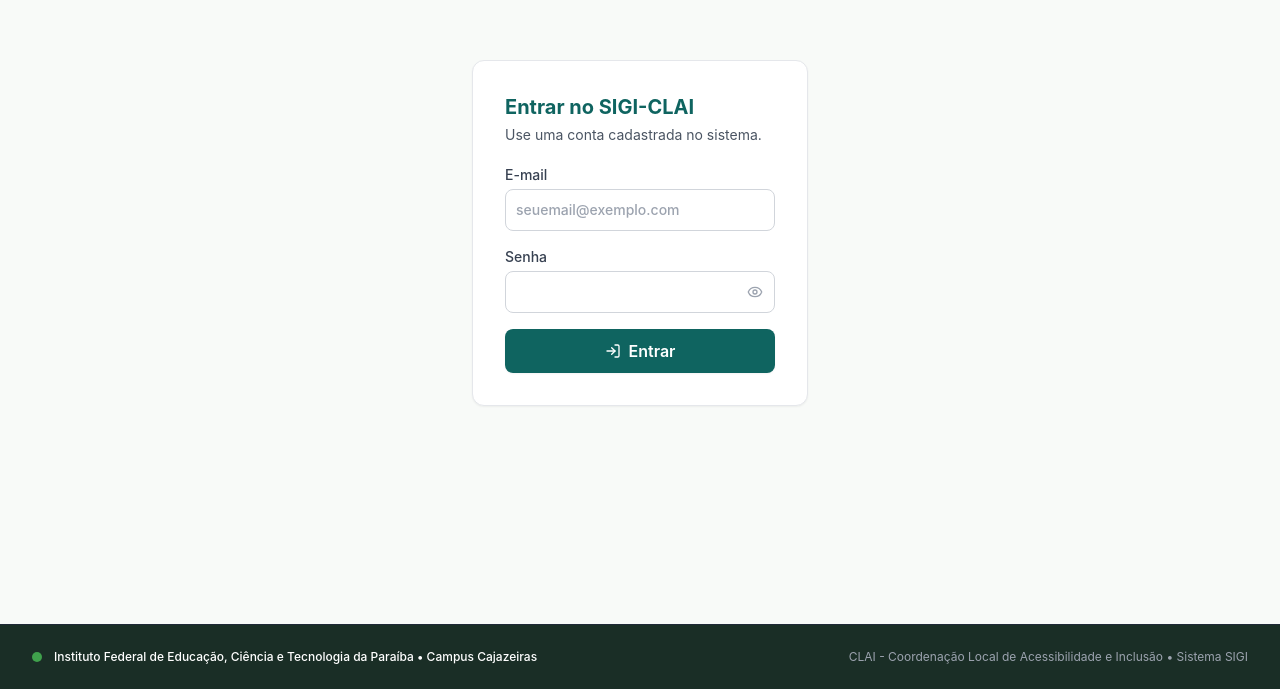
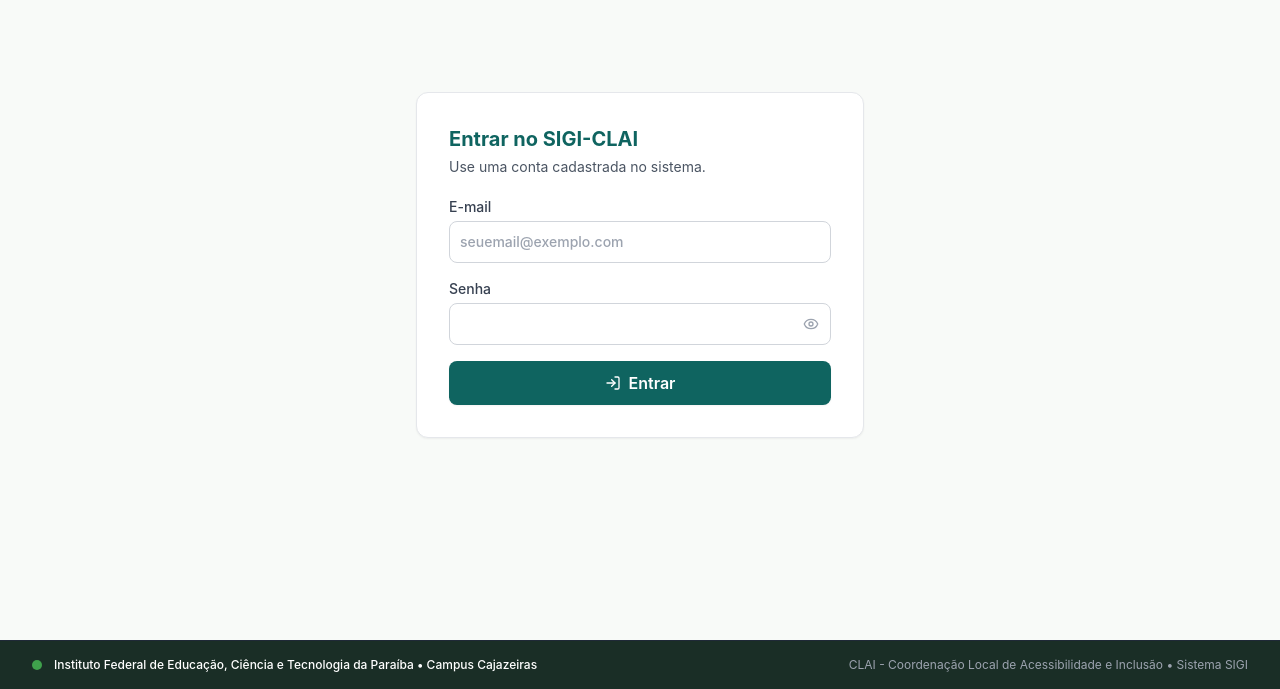
Before and after one commit to NycollasVRG/Sistema-Integrado-de-Gestao-Inclusiva, a React (Vite) app in the folder app/frontend/: page /login in a window 1280 px wide. Shown: the part 111-800 px from the top of the page. Built offline with nearby package versions, Linux system fonts and the light colour scheme; no server answers.

Commit message:
refactor: ajustes de tela na tela de login

```diff
--- a/app/frontend/src/App.tsx
+++ b/app/frontend/src/App.tsx
@@ -526,8 +526,14 @@ export const App: React.FC = () => {
     navigate('/');
   };
 
+  const isLogin = location.pathname === '/login';
+
   return (
-    <div className="min-h-screen bg-[#F8FAF8] flex flex-col justify-between selection:bg-ifpb-teal selection:text-white">
+    <div
+      className={`${
+        isLogin ? 'h-screen overflow-hidden' : 'min-h-screen'
+      } bg-[#F8FAF8] flex flex-col justify-between selection:bg-ifpb-teal selection:text-white`}
+    >
       {/* Alertas Toasts flutuantes */}
       <ToastAlert toasts={toasts} onFechar={removerToast} />
 
@@ -535,7 +541,7 @@ export const App: React.FC = () => {
       <ModalAcessoNegadoLGPD />
 
       {/* Cabeçalho Oficial do IFPB (totalmente ocultado na tela de login) */}
-      {location.pathname !== '/login' && (
+      {!isLogin && (
         <HeaderIFPB
           searchTerm={termoBusca}
           onSearch={setTermoBusca}
@@ -558,8 +564,8 @@ export const App: React.FC = () => {
       {/* Conteúdo Principal */}
       <main
         className={`w-full flex-1 ${
-          location.pathname === '/login'
-            ? 'flex items-center justify-center p-4'
+          isLogin
+            ? 'flex items-center justify-center p-4 overflow-y-auto'
             : 'max-w-7xl mx-auto px-4 sm:px-6 lg:px-8 py-8'
         }`}
       >
@@ -781,7 +787,11 @@ export const App: React.FC = () => {
       />
 
       {/* Rodapé Institucional */}
-      <footer className="w-full bg-[#1A2E26] text-gray-300 text-xs py-6 mt-12 border-t border-gray-800">
+      <footer
+        className={`w-full bg-[#1A2E26] text-gray-300 text-xs border-t border-gray-800 ${
+          isLogin ? 'py-3 sm:py-4 mt-0' : 'py-6 mt-12'
+        }`}
+      >
         <div className="max-w-7xl mx-auto px-4 sm:px-6 lg:px-8 flex flex-col sm:flex-row items-center justify-between gap-4">
           <div className="flex items-center space-x-3">
             <div className="w-2.5 h-2.5 rounded-full bg-ifpb-green"></div>
--- a/app/frontend/src/pages/Login.tsx
+++ b/app/frontend/src/pages/Login.tsx
@@ -36,7 +36,7 @@ export const Login: React.FC = () => {
   }
 
   return (
-    <div className="py-8 sm:py-12 flex flex-col justify-center">
+    <div className="w-full flex flex-col justify-center">
       <section className="max-w-md w-full mx-auto bg-white border border-gray-200 rounded-xl shadow-sm p-6 sm:p-8 space-y-5">
         <div>
           <h1 className="text-xl font-bold text-ifpb-teal">Entrar no SIGI-CLAI</h1>
```
